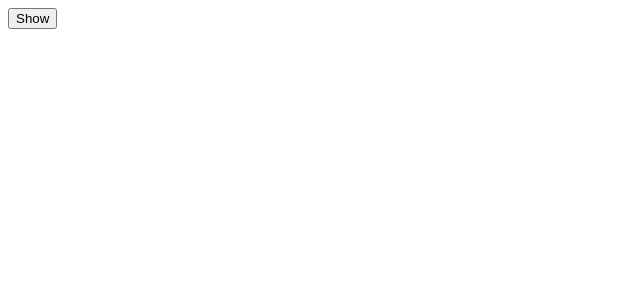
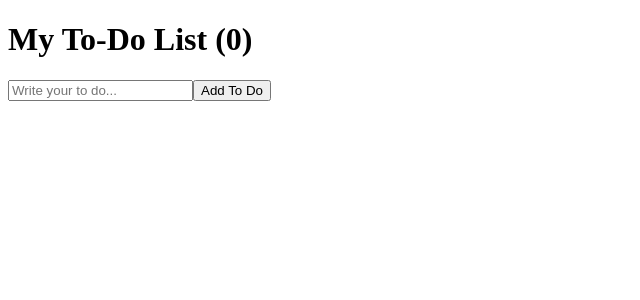
Before and after one commit to NamKyeongMin/pironeer_FE, a React (Create React App) app in the folder my-react-app/: page / in a window 1280 px wide. Shown: the top 300 px of the page, without its empty margins (0-640 px from the left). Built offline with nearby package versions, Linux system fonts and the light colour scheme.

Commit message:
자료형이 배열인 state의 modify 사용하기

```diff
--- /dev/null
+++ b/my-react-app/src/Movie.js
@@ -0,0 +1,33 @@
+import { useState } from "react";
+
+function App() {
+  const [todo, setTodo] = useState("");
+  const [todos, setTodos] = useState([]);
+  const onChange = (event) => {
+    setTodo(event.target.value);
+  };
+  const onSubmit = (event) => {
+    event.preventDefault();
+    if (todo === "") {
+      return; // function stop!
+    }
+    setTodos((currentArray) => [todo, ...currentArray]);
+    setTodo("");
+  };
+  return (
+    <div>
+      <h1>My To-Do List ({todos.length})</h1>
+      <form onSubmit={onSubmit}>
+        <input
+          onChange={onChange}
+          value={todo}
+          type="text"
+          placeholder="Write your to do..."
+        />
+        <button>Add To Do</button>
+      </form>
+    </div>
+  );
+}
+
+export default App;
--- a/my-react-app/src/index.js
+++ b/my-react-app/src/index.js
@@ -1,6 +1,6 @@
 import React from "react";
 import ReactDOM from "react-dom/client";
-import CleanUp from "./CleanUp";
+import Movie from "./Movie";
 
 const root = ReactDOM.createRoot(document.getElementById("root"));
-root.render(<CleanUp />);
+root.render(<Movie />);
```
